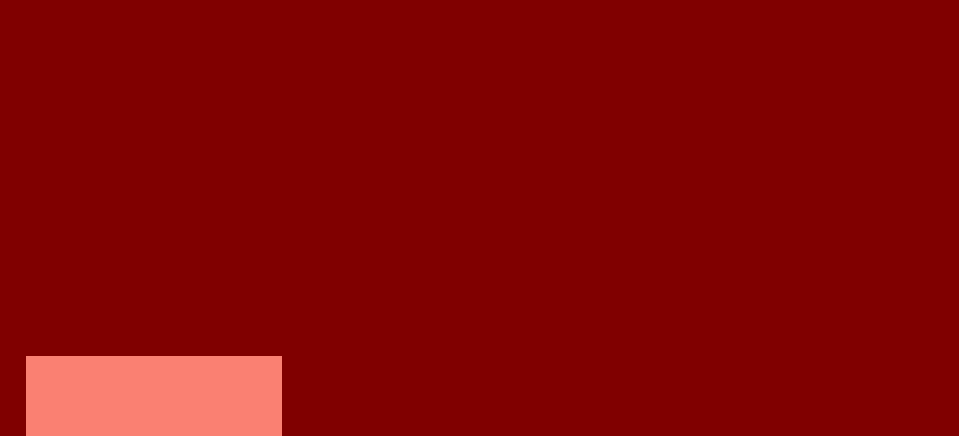
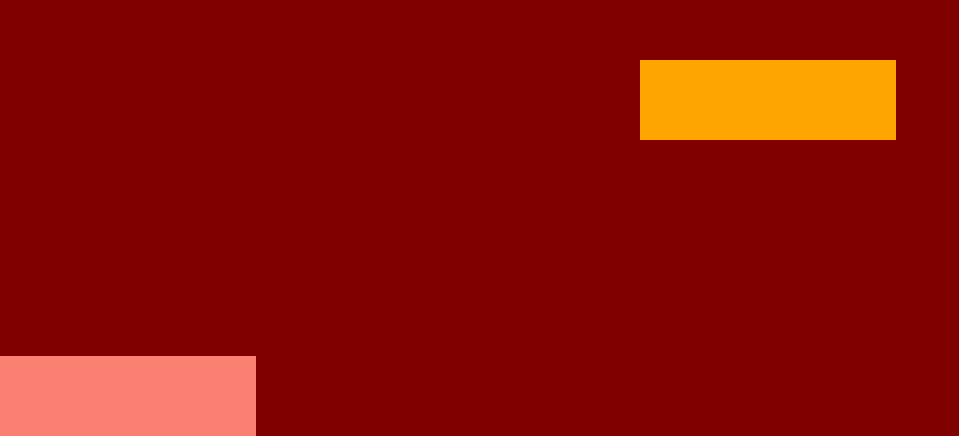
Before and after one commit to bartoszde/oop-game-codealong, a plain HTML site: page index.html in a window 1280 px wide. Shown: the part 364-803 px from the top of the page, without its empty margins (0-959 px from the left). Drawn offline with Linux system fonts and the light colour scheme.

Commit message:
display + move obstacles

```diff
--- a/css/main.css
+++ b/css/main.css
@@ -16,3 +16,10 @@ body {
     position: absolute;
     bottom: 0;
 }
+
+.obstacle {
+    width: 20vw;
+    height: 10vh;
+    background-color: orange;
+    position: absolute;
+}
--- a/js/main.js
+++ b/js/main.js
@@ -1,40 +1,75 @@
+
 
 class Player {
     constructor(){
         this.positionX = 0;
         this.positionY = 0;
         this.playerElm = document.getElementById("player");
-}
+    }
     moveLeft(){
         this.positionX--;
         this.playerElm.style.left = this.positionX + "vw";
-        console.log(`current possition...`, this.positionX)
     }
     moveRight(){
         this.positionX++;
         this.playerElm.style.left = this.positionX + "vw";
-        console.log(`current possition...`, this.positionX)
+    }
+}
+
+
+
+class Obstacle {
+    constructor(){
+        this.positionX = 50;
+        this.positionY = 100;
+        this.obstacleElm = null; //will store a dom element
+
+        this.createDomElement();
     }
 
+    createDomElement(){
+        // step1: create the element
+        this.obstacleElm = document.createElement('div');
+
+        // step2: add content (ex. innerText) and/or modify attributes
+        this.obstacleElm.className = "obstacle";
+        this.obstacleElm.style.left = this.positionX + "vw";
+
+        //step3: append to the dom
+        const boardElm = document.getElementById("board");
+        boardElm.appendChild(this.obstacleElm);
+    }
+    moveDown(){
+        this.positionY--;
+        this.obstacleElm.style.bottom = this.positionY + "vh";
+    }
 }
 
 
 
 const myPlayer = new Player();
+const obstaclesArr = []; // will store instances of the class Obstacle
+
+
+//create new obstacles
+setInterval(function(){
+    const myObstacle = new Obstacle();
+    obstaclesArr.push(myObstacle);
+}, 2000);
+
+//move all obstacles
+setInterval(function(){
+    obstaclesArr.forEach( (obstacleInstance) => {
+        obstacleInstance.moveDown();
+    });
+}, 16);
+
 
 //attach event listeners
 document.addEventListener("keydown", (e) => {
-    if (e.key === "ArrowLeft"){
-       myPlayer.moveLeft();
+    if(e.key === "ArrowLeft"){
+        myPlayer.moveLeft();
     } else if (e.key === "ArrowRight") {
         myPlayer.moveRight();
     }
-
 });
-
-
-
-myPlayer.moveRight();
-myPlayer.moveRight();
-myPlayer.moveRight();
-myPlayer.moveLeft();
```
